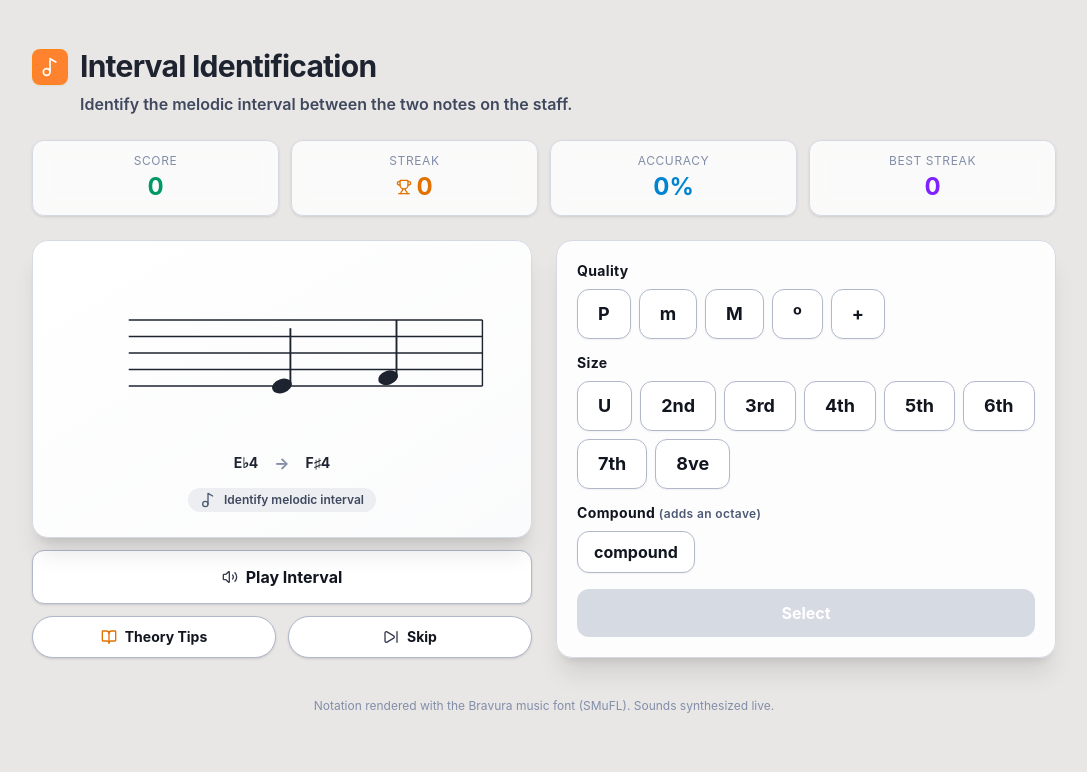
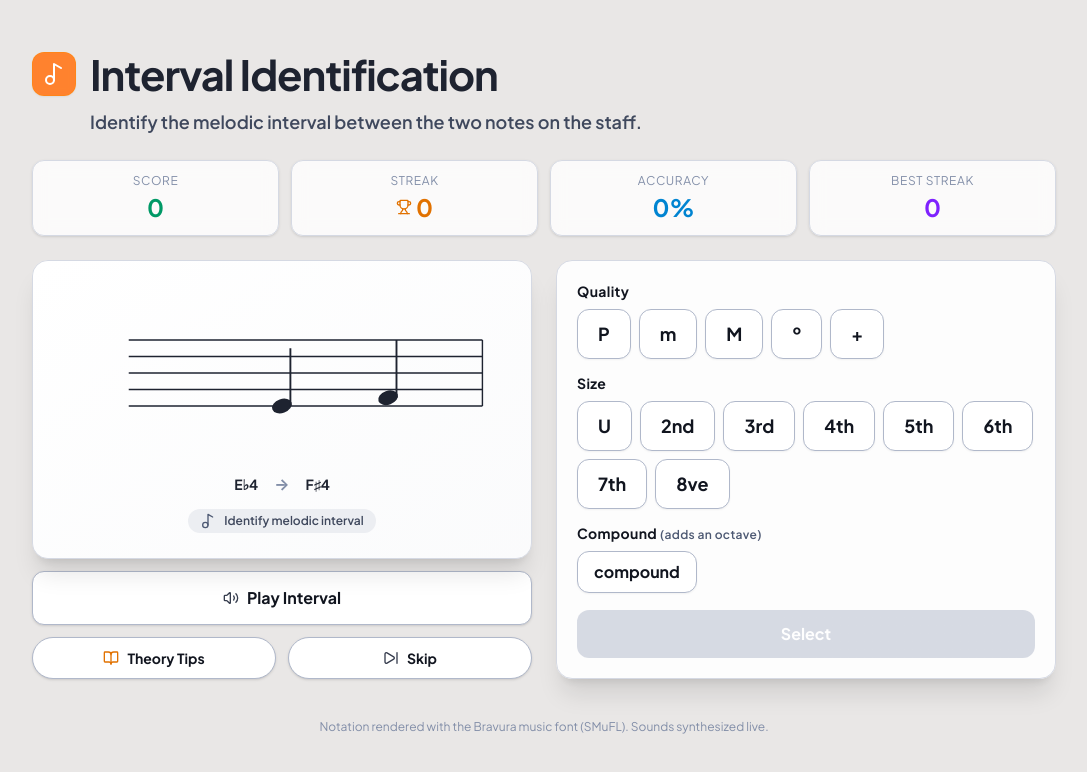
Before and after one commit to andrewbleckner-prog/updated-interval-game, a React (Vite) app: page / in a window 1280 px wide. Both pictures are taken after a click on the button "Start". Shown: the top 772 px of the page, without its empty margins (96-1183 px from the left). Built offline with nearby package versions, Linux system fonts and the light colour scheme; a web font is replaced by a local one.

Commit message:
Add files via upload

```diff
--- a/index.html
+++ b/index.html
@@ -9,6 +9,9 @@
     <meta property="og:description" content="Identify melodic intervals on the treble staff with live sound and notation." />
     <meta property="og:type" content="website" />
     <meta name="twitter:card" content="summary_large_image" />
+    <link rel="preconnect" href="https://fonts.googleapis.com" />
+    <link rel="preconnect" href="https://fonts.gstatic.com" crossorigin />
+    <link href="https://fonts.googleapis.com/css2?family=Plus+Jakarta+Sans:ital,wght@0,300..800;1,300..800&display=swap" rel="stylesheet" />
   </head>
   <body>
     <div id="root"></div>
--- a/src/App.tsx
+++ b/src/App.tsx
@@ -132,15 +132,15 @@ export default function App() {
         </header>
       ) : (
         <header id="game-header" className="w-full max-w-5xl mb-6 animate-fade-in text-left">
-          <div className="flex items-center gap-3">
-            <div className="w-8 h-8 sm:w-9 sm:h-9 rounded-lg bg-orange-500/80 border border-orange-400/50 flex items-center justify-center shrink-0 shadow-xs backdrop-blur-xs text-white">
-              <Music2 className="w-4 h-4 sm:w-5 sm:h-5 text-white" />
+          <div className="flex items-center gap-3.5">
+            <div className="w-10 h-10 sm:w-11 sm:h-11 rounded-xl bg-orange-500/80 border border-orange-400/50 flex items-center justify-center shrink-0 shadow-xs backdrop-blur-xs text-white">
+              <Music2 className="w-5 h-5 sm:w-6 sm:h-6 text-white" />
             </div>
-            <h1 className="text-2xl sm:text-3xl font-bold tracking-tight text-ink-900 leading-tight">
+            <h1 className="text-3xl sm:text-4xl lg:text-[2.6rem] font-bold tracking-tight text-ink-900 leading-tight">
               Interval Identification
             </h1>
           </div>
-          <p className="mt-1.5 pl-11 sm:pl-12 text-ink-700 text-sm sm:text-base font-semibold">
+          <p className="mt-2 pl-13.5 sm:pl-14.5 text-ink-700 text-base sm:text-lg font-semibold">
             Identify the melodic interval between the two notes on the staff.
           </p>
         </header>
--- a/src/index.css
+++ b/src/index.css
@@ -1,6 +1,6 @@
 @import "tailwindcss";
 
-@import url('https://fonts.googleapis.com/css2?family=Inter:wght@400;500;600;700&display=swap');
+@import url('https://fonts.googleapis.com/css2?family=Plus+Jakarta+Sans:ital,wght@0,300..800;1,300..800&display=swap');
 
 @font-face {
   font-family: 'Bravura';
@@ -11,7 +11,7 @@
 }
 
 @theme {
-  --font-sans: 'Inter', system-ui, -apple-system, BlinkMacSystemFont, 'Segoe UI', Roboto, sans-serif;
+  --font-sans: 'Plus Jakarta Sans', system-ui, -apple-system, BlinkMacSystemFont, 'Segoe UI', Roboto, sans-serif;
   --font-music: 'Bravura', serif;
 
   --color-ink-50: #f6f7f9;
@@ -74,7 +74,7 @@ html {
 
 body {
   margin: 0;
-  font-family: 'Inter', system-ui, sans-serif;
+  font-family: 'Plus Jakarta Sans', system-ui, -apple-system, BlinkMacSystemFont, 'Segoe UI', Roboto, sans-serif;
   background-color: rgb(231 229 228 / 0.7);
   min-height: 100vh;
 }
```
